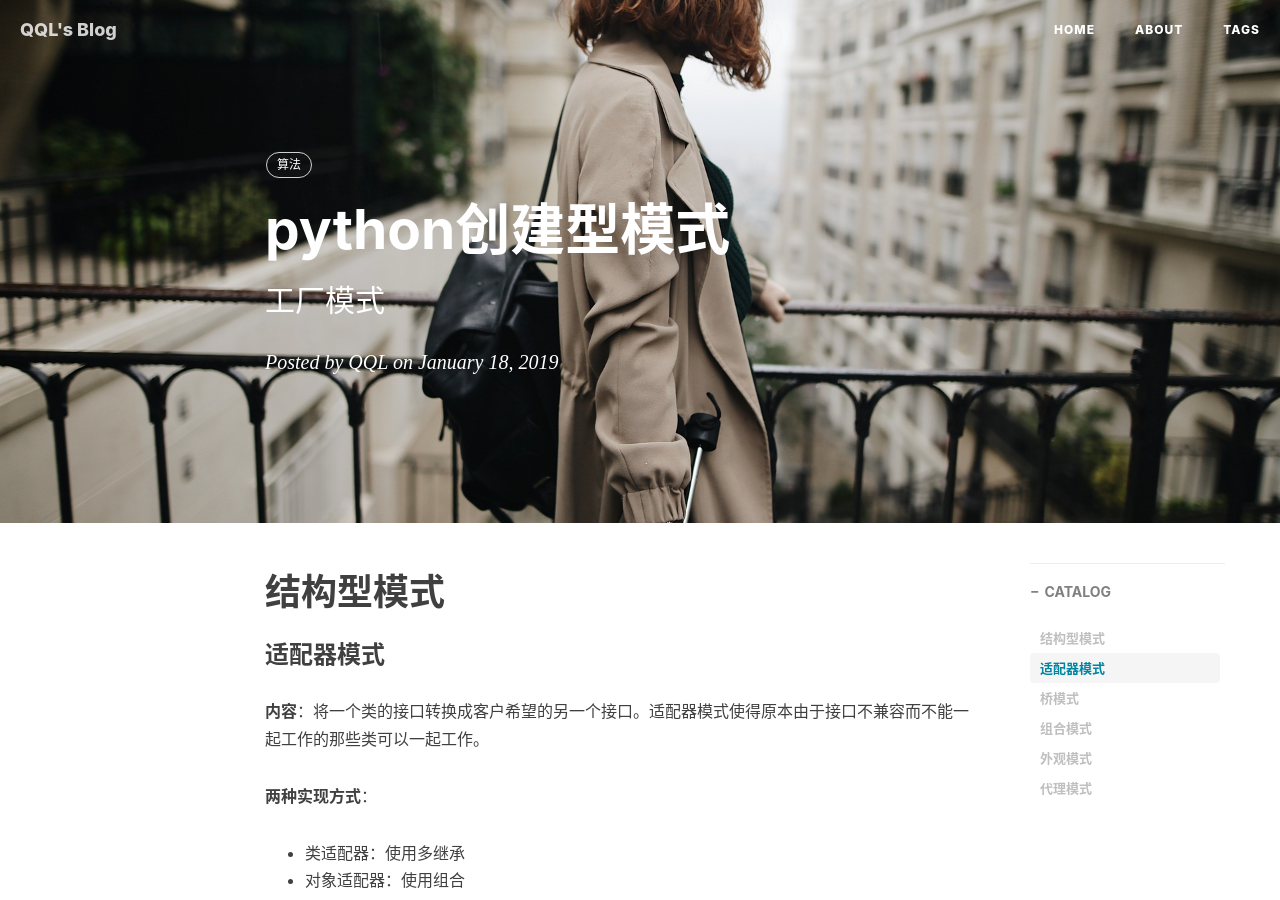
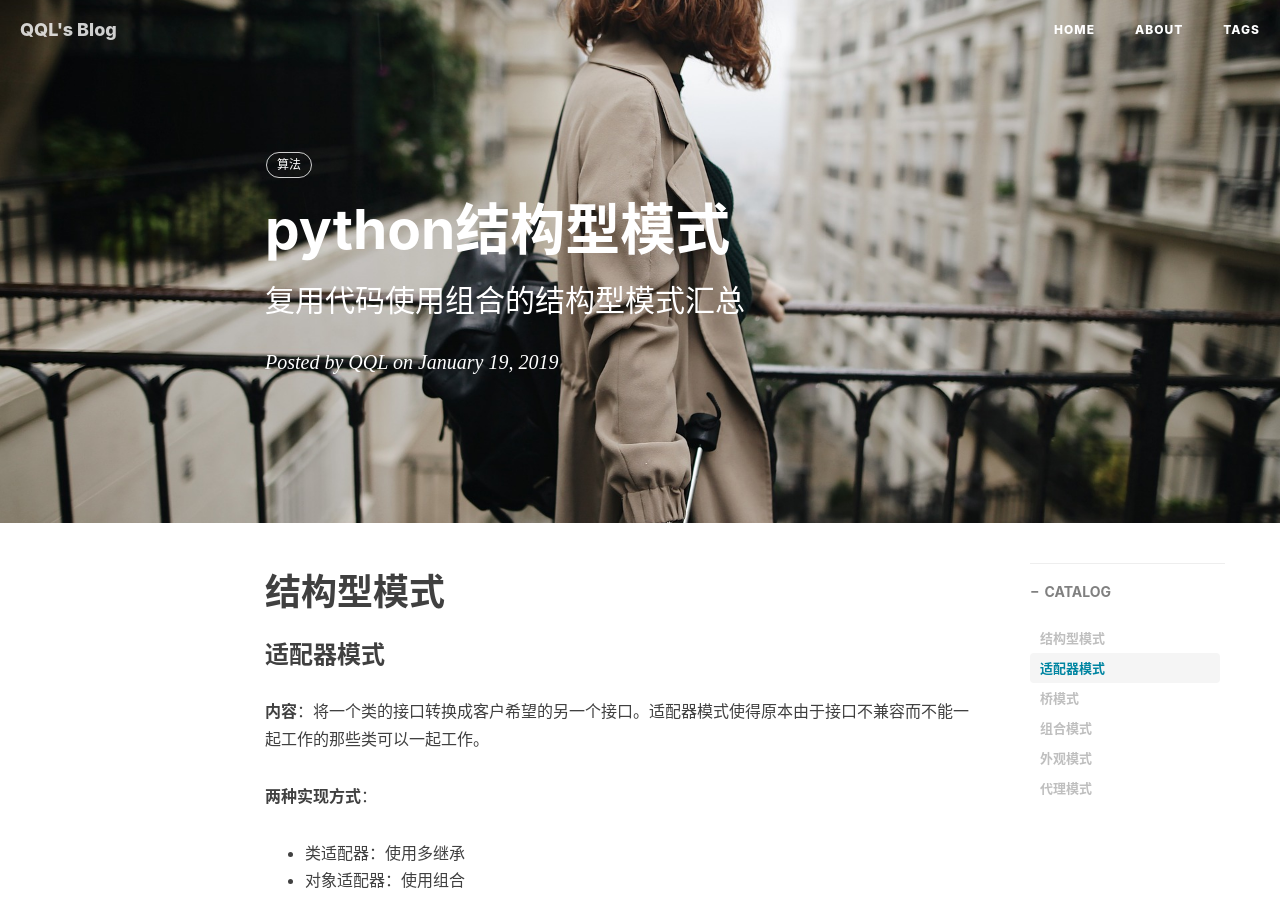
Before and after one commit to AnatkhQ/AnatkhQ.github.io, a Jekyll site: the page built from _posts/2019-1-19-Python设计模式：结构型模式模式.md, in a window 1280 px wide and 900 px high. Built offline with Jekyll 4.4.1, drawn with Linux system fonts in a browser that asks for light colours; nearby versions of some CDN libraries; comment, search, counter and statistics services are not loaded.

Commit message:
Update 2019-1-19-Python设计模式：结构型模式模式.md

```diff
--- a/_posts/2019-1-19-Python设计模式：结构型模式模式.md
+++ b/_posts/2019-1-19-Python设计模式：结构型模式模式.md
@@ -1,8 +1,8 @@
 ---
 layout:     post   				    # 使用的布局（不需要改）
-title:      python创建型模式 				# 标题
-subtitle:   工厂模式 #副标题
-date:       2019-1-18 				# 时间
+title:      python结构型模式 				# 标题
+subtitle:   复用代码使用组合的结构型模式汇总 #副标题
+date:       2019-1-19 				# 时间
 author:     QQL 						# 作者
 header-img: img/girl-3954232_1920.jpg 	#这篇文章标题背景图片
 catalog: true 						# 是否归档
```
